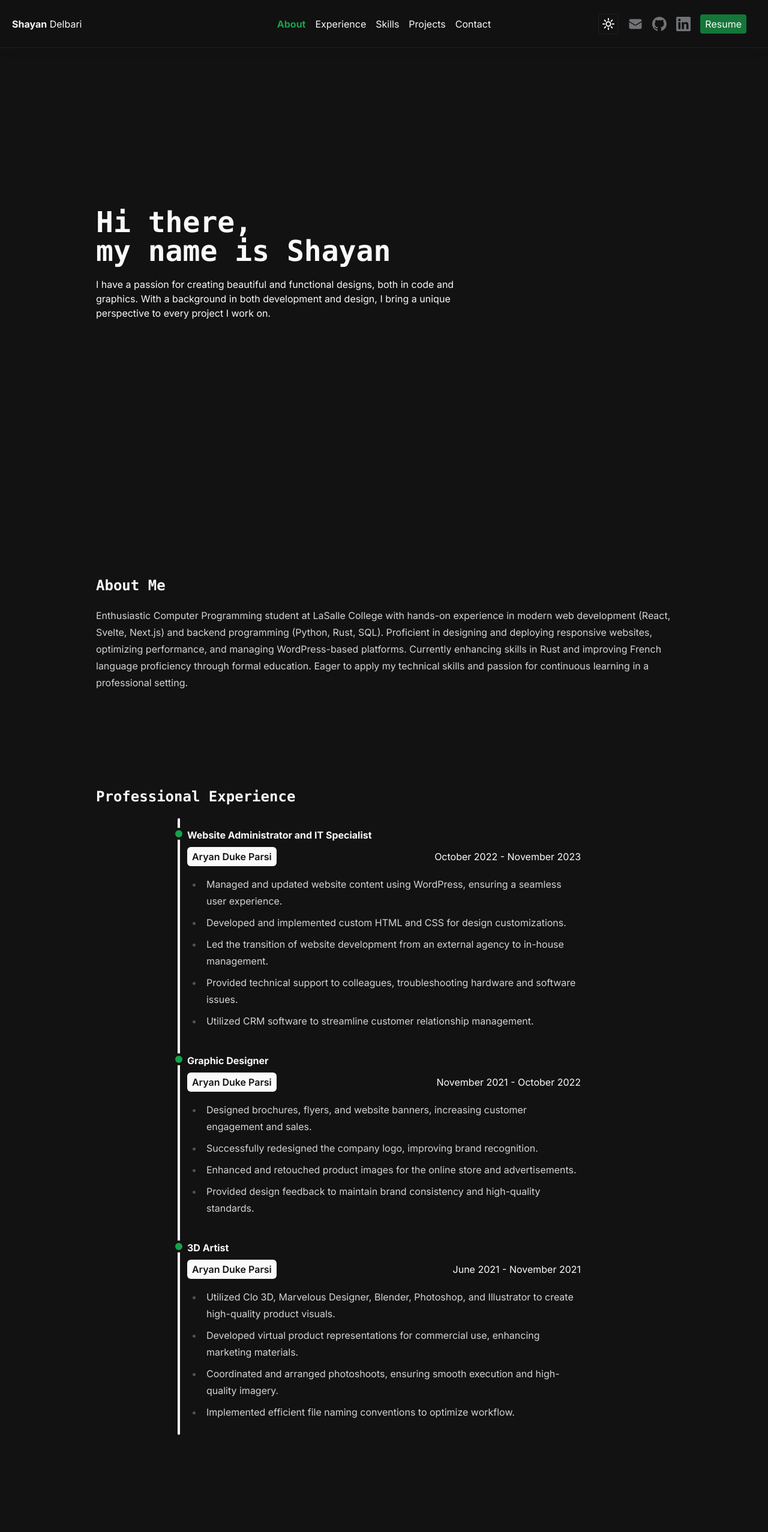
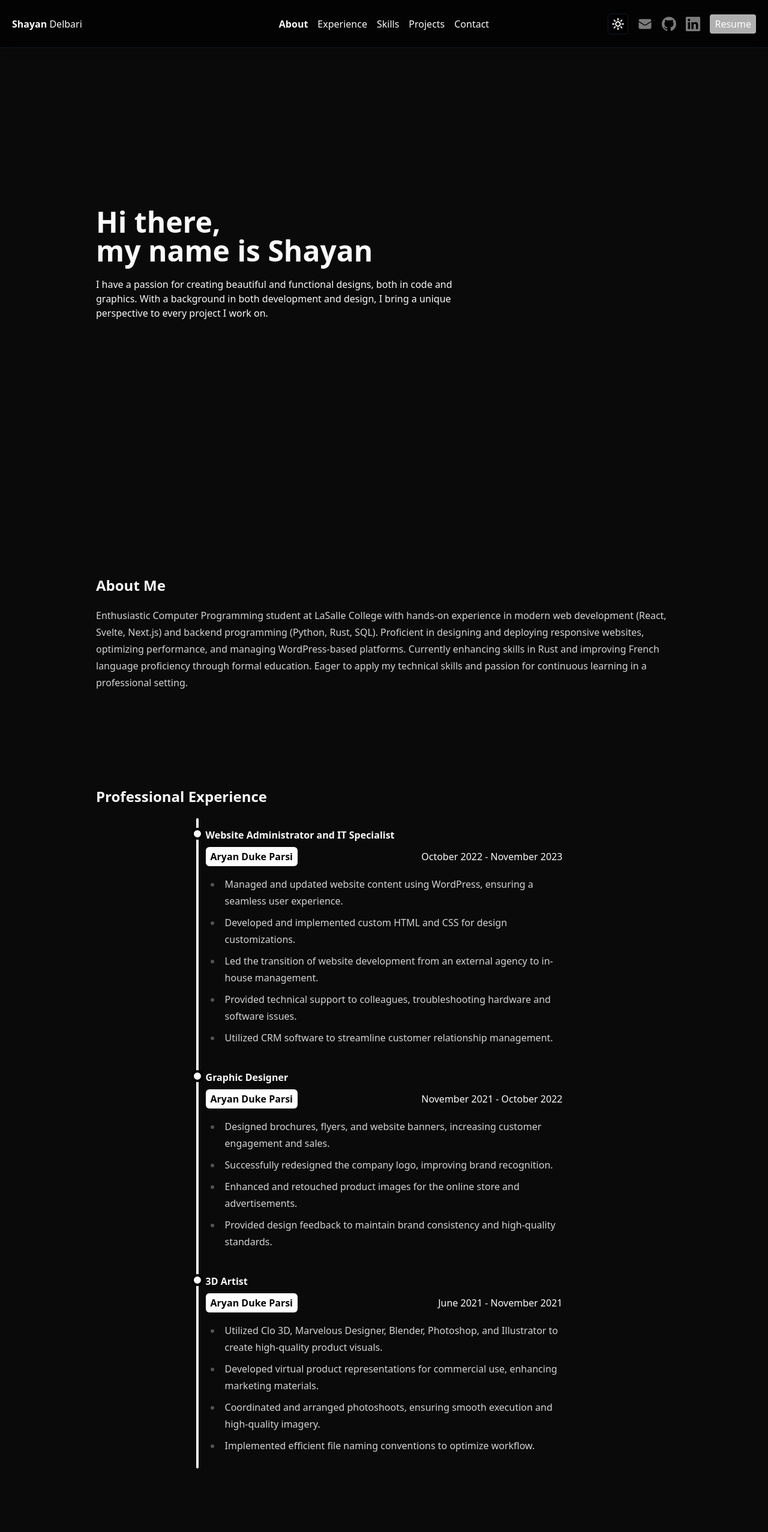
Before and after one commit to shayandelbari/my-portfolio, a SvelteKit app: page / in a window 1280 px wide. Shown: the top 2554 px of the page at 60% size. Built offline with nearby package versions, Linux system fonts and the light colour scheme.

Commit message:
added shadcn-svelte

```diff
--- a/postcss.config.js
+++ b/postcss.config.js
@@ -1,5 +1,6 @@
 export default {
 	plugins: {
-		'@tailwindcss/postcss': {},
+		tailwindcss: {},
+		autoprefixer: {}
 	}
 };
--- a/src/app.css
+++ b/src/app.css
@@ -1,53 +1,75 @@
-@import 'tailwindcss';
+@tailwind base;
+@tailwind components;
+@tailwind utilities;
 
-@plugin '@tailwindcss/typography';
+@layer base {
+  :root {
+    --background: 0 0% 100%;
+    --foreground: 0 0% 3.9%;
+    --muted: 0 0% 96.1%;
+    --muted-foreground: 0 0% 45.1%;
+    --popover: 0 0% 100%;
+    --popover-foreground: 0 0% 3.9%;
+    --card: 0 0% 100%;
+    --card-foreground: 0 0% 3.9%;
+    --border: 0 0% 89.8%;
+    --input: 0 0% 89.8%;
+    --primary: 0 0% 9%;
+    --primary-foreground: 0 0% 98%;
+    --secondary: 0 0% 96.1%;
+    --secondary-foreground: 0 0% 9%;
+    --accent: 0 0% 96.1%;
+    --accent-foreground: 0 0% 9%;
+    --destructive: 0 72.2% 50.6%;
+    --destructive-foreground: 0 0% 98%;
+    --ring: 0 0% 3.9%;
+    --radius: 0.5rem;
+	--sidebar-background: 0 0% 98%;
+    --sidebar-foreground: 240 5.3% 26.1%;
+    --sidebar-primary: 240 5.9% 10%;
+    --sidebar-primary-foreground: 0 0% 98%;
+    --sidebar-accent: 240 4.8% 95.9%;
+    --sidebar-accent-foreground: 240 5.9% 10%;
+    --sidebar-border: 220 13% 91%;
+    --sidebar-ring: 217.2 91.2% 59.8%;
+  }
 
-@custom-variant dark (&:is(.dark *));
-
-@theme {
-  --color-*: initial;
-  --color-white: #fafafa;
-  --color-black: #121212;
-
-  --color-gray-100: #d1d5db;
-  --color-gray-900: #1f1f1f;
-
-  --color-primary: #16a34a;
-
-  --color-text-secondary: #6b7280;
-}
-
-/*
-  The default border color has changed to `currentColor` in Tailwind CSS v4,
-  so we've added these compatibility styles to make sure everything still
-  looks the same as it did with Tailwind CSS v3.
-
-  If we ever want to remove these styles, we need to add an explicit border
-  color utility to any element that depends on these defaults.
-*/
-@layer base {
-  *,
-  ::after,
-  ::before,
-  ::backdrop,
-  ::file-selector-button {
-    border-color: var(--color-gray-200, currentColor);
+  .dark {
+    --background: 0 0% 3.9%;
+    --foreground: 0 0% 98%;
+    --muted: 0 0% 14.9%;
+    --muted-foreground: 0 0% 63.9%;
+    --popover: 0 0% 3.9%;
+    --popover-foreground: 0 0% 98%;
+    --card: 0 0% 3.9%;
+    --card-foreground: 0 0% 98%;
+    --border: 0 0% 14.9%;
+    --input: 0 0% 14.9%;
+    --primary: 0 0% 98%;
+    --primary-foreground: 0 0% 9%;
+    --secondary: 0 0% 14.9%;
+    --secondary-foreground: 0 0% 98%;
+    --accent: 0 0% 14.9%;
+    --accent-foreground: 0 0% 98%;
+    --destructive: 0 62.8% 30.6%;
+    --destructive-foreground: 0 0% 98%;
+    --ring: 0 0% 83.1%;
+	--sidebar-background: 240 5.9% 10%;
+    --sidebar-foreground: 240 4.8% 95.9%;
+    --sidebar-primary: 224.3 76.3% 48%;
+    --sidebar-primary-foreground: 0 0% 100%;
+    --sidebar-accent: 240 3.7% 15.9%;
+    --sidebar-accent-foreground: 240 4.8% 95.9%;
+    --sidebar-border: 240 3.7% 15.9%;
+    --sidebar-ring: 217.2 91.2% 59.8%;
   }
 }
 
-body {
-	@apply bg-white dark:bg-black;
-	@apply text-black dark:text-white;
-	font-family: 'Inter', sans-serif;
-	font-optical-sizing: auto;
-	font-style: normal;
+@layer base {
+  * {
+    @apply border-border;
+  }
+  body {
+    @apply bg-background text-foreground;
+  }
 }
-
-h1,
-h2,
-h3,
-h4,
-h5,
-h6 {
-	@apply font-mono;
-}
--- /dev/null
+++ b/src/lib/utils.ts
@@ -0,0 +1,6 @@
+import { type ClassValue, clsx } from "clsx";
+import { twMerge } from "tailwind-merge";
+
+export function cn(...inputs: ClassValue[]) {
+	return twMerge(clsx(inputs));
+}
--- /dev/null
+++ b/tailwind.config.ts
@@ -0,0 +1,97 @@
+import { fontFamily } from "tailwindcss/defaultTheme";
+import type { Config } from "tailwindcss";
+import tailwindcssAnimate from "tailwindcss-animate";
+import typography from "@tailwindcss/typography";
+
+const config: Config = {
+	darkMode: ["class"],
+	content: ["./src/**/*.{html,js,svelte,ts}"],
+	safelist: ["dark"],
+	theme: {
+		container: {
+			center: true,
+			padding: "2rem",
+			screens: {
+				"2xl": "1400px"
+			}
+		},
+		extend: {
+			colors: {
+				border: "hsl(var(--border) / <alpha-value>)",
+				input: "hsl(var(--input) / <alpha-value>)",
+				ring: "hsl(var(--ring) / <alpha-value>)",
+				background: "hsl(var(--background) / <alpha-value>)",
+				foreground: "hsl(var(--foreground) / <alpha-value>)",
+				primary: {
+					DEFAULT: "hsl(var(--primary) / <alpha-value>)",
+					foreground: "hsl(var(--primary-foreground) / <alpha-value>)"
+				},
+				secondary: {
+					DEFAULT: "hsl(var(--secondary) / <alpha-value>)",
+					foreground: "hsl(var(--secondary-foreground) / <alpha-value>)"
+				},
+				destructive: {
+					DEFAULT: "hsl(var(--destructive) / <alpha-value>)",
+					foreground: "hsl(var(--destructive-foreground) / <alpha-value>)"
+				},
+				muted: {
+					DEFAULT: "hsl(var(--muted) / <alpha-value>)",
+					foreground: "hsl(var(--muted-foreground) / <alpha-value>)"
+				},
+				accent: {
+					DEFAULT: "hsl(var(--accent) / <alpha-value>)",
+					foreground: "hsl(var(--accent-foreground) / <alpha-value>)"
+				},
+				popover: {
+					DEFAULT: "hsl(var(--popover) / <alpha-value>)",
+					foreground: "hsl(var(--popover-foreground) / <alpha-value>)"
+				},
+				card: {
+					DEFAULT: "hsl(var(--card) / <alpha-value>)",
+					foreground: "hsl(var(--card-foreground) / <alpha-value>)"
+				},
+				sidebar: {
+					DEFAULT: "hsl(var(--sidebar-background))",
+					foreground: "hsl(var(--sidebar-foreground))",
+					primary: "hsl(var(--sidebar-primary))",
+					"primary-foreground": "hsl(var(--sidebar-primary-foreground))",
+					accent: "hsl(var(--sidebar-accent))",
+					"accent-foreground": "hsl(var(--sidebar-accent-foreground))",
+					border: "hsl(var(--sidebar-border))",
+					ring: "hsl(var(--sidebar-ring))",
+        		},
+			},
+			borderRadius: {
+				xl: "calc(var(--radius) + 4px)",
+				lg: "var(--radius)",
+				md: "calc(var(--radius) - 2px)",
+				sm: "calc(var(--radius) - 4px)"
+			},
+			fontFamily: {
+				sans: [...fontFamily.sans]
+			},
+			keyframes: {
+				"accordion-down": {
+					from: { height: "0" },
+					to: { height: "var(--bits-accordion-content-height)" },
+				},
+				"accordion-up": {
+					from: { height: "var(--bits-accordion-content-height)" },
+					to: { height: "0" },
+				},
+				"caret-blink": {
+					"0%,70%,100%": { opacity: "1" },
+					"20%,50%": { opacity: "0" },
+				},
+			},
+			animation: {
+        		"accordion-down": "accordion-down 0.2s ease-out",
+        		"accordion-up": "accordion-up 0.2s ease-out",
+       			"caret-blink": "caret-blink 1.25s ease-out infinite",
+      		},
+		},
+	},
+	plugins: [typography, tailwindcssAnimate],
+};
+
+export default config;
```
Also changed, not shown: package.json (+4 -3 lines), components.json (added), 1 other file (tests, documents, lock files or other folders).
